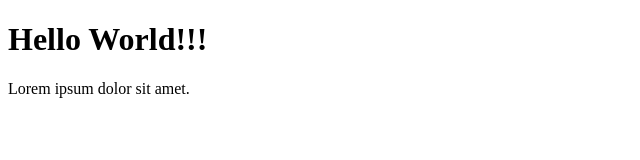
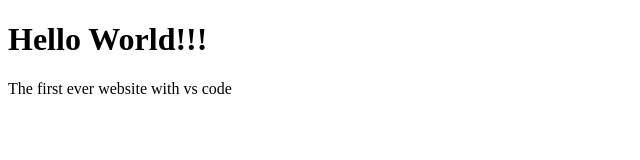
Before and after one commit to jahirulislamjoy/my_first_website, a plain HTML site: page index.html in a window 1280 px wide. Shown: the full height of the page, 0-640 px from the left. Drawn offline with Linux system fonts and the light colour scheme.

Commit message:
my first ever commit

```diff
--- a/index.html
+++ b/index.html
@@ -8,6 +8,6 @@
 </head>
 <body>
     <h1>Hello World!!!</h1>
-    <p>Lorem ipsum dolor sit amet.</p>
+    <p>The first ever website with vs code</p>
 </body>
 </html>
```
Also changed, not shown: 1 other file.
